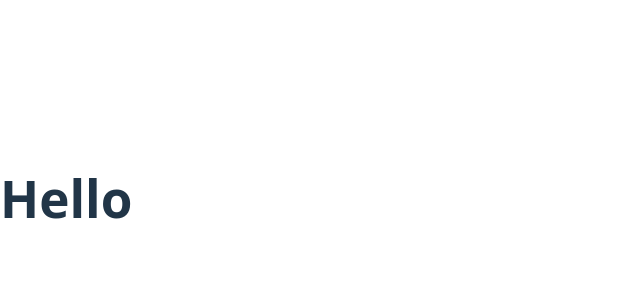
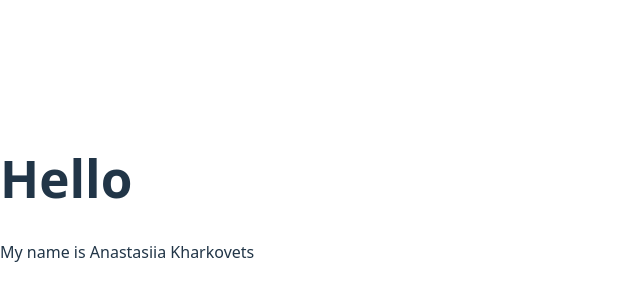
Before and after one commit to stpnst164/use-state-project, a React (Vite) app: page / in a window 1280 px wide. Shown: the part 202-502 px from the top of the page, without its empty margins (0-640 px from the left). Built offline with nearby package versions, Linux system fonts and the light colour scheme.

Commit message:
Edited App.tsx

```diff
--- a/src/App.tsx
+++ b/src/App.tsx
@@ -2,6 +2,7 @@ function App() {
   return (
     <>
       <h1>Hello</h1>
+      <p>My name is Anastasiia Kharkovets</p>
     </>
   )
 }
```
